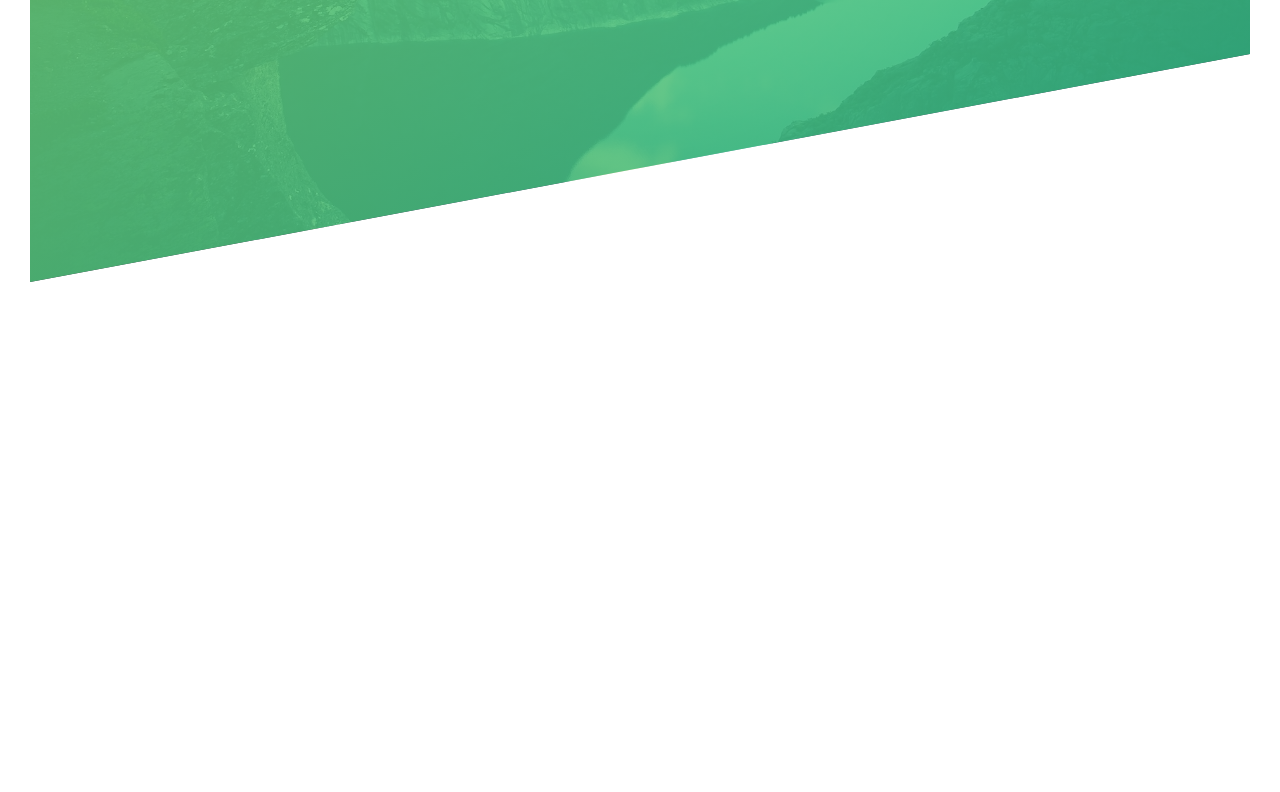
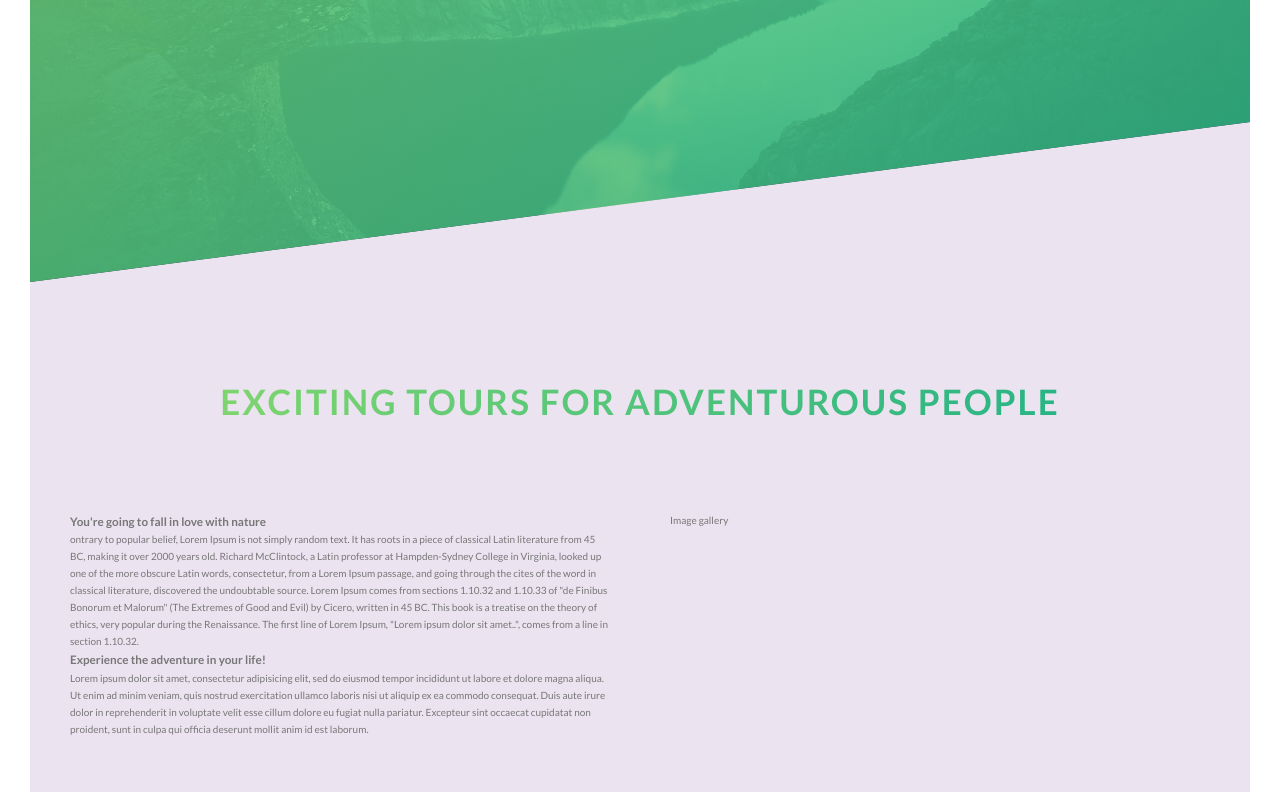
Before and after one commit to dnperera/Nature-Tour-Web-Site-Adanced-CSS-SASS, a website: page index.html in a window 1280 px wide. Shown: the part 508-1300 px from the top of the page. Before the commit the page ends 820 px from the top, so only its background shows below. Drawn offline with Linux system fonts and the light colour scheme.

Commit message:
add SASS utility,grid,typpgraphy methods

```diff
--- a/index.html
+++ b/index.html
@@ -6,8 +6,8 @@
 
         <link href="https://fonts.googleapis.com/css?family=Lato:100,300,400,700,900" rel="stylesheet">
 
-        <link rel="stylesheet" href="css/icon-font.css">
-        <link rel="stylesheet" href="css/style.css">
+<!--         <link rel="stylesheet" href="css/icon-font.css">
+ -->        <link rel="stylesheet" href="css/style.css">
         <link rel="shortcut icon" type="image/png" href="img/favicon.png">
 
         <title>Natours | Exciting tours for adventurous people</title>
@@ -28,7 +28,41 @@
                </h1>
                <a href="#" class="btn btn--white btn--animated">Discover Tours</a>
             </div>
-        </header><!-- /header -->
+        </header>
+        <main>
+          <section class="section-about">
+            <div class="u-center-text u-margin-bottom-8">
+              <h2 class="heading-secondary">
+                Exciting tours for adventurous people
+              </h2>
+            </div>
+            <div class="row">
+              <div class="col-1-of-2">
+                <h3 class="heading-tertiary">You're going to fall in love with nature</h3>
+                <p class="paragraph">
+                  ontrary to popular belief, Lorem Ipsum is not simply random text. It has roots in a piece of classical Latin literature from 45 BC, making it over 2000 years old. Richard McClintock, a Latin professor at Hampden-Sydney College in Virginia, looked up one of the more obscure Latin words, consectetur, from a Lorem Ipsum passage, and going through the cites of the word in classical literature, discovered the undoubtable source. Lorem Ipsum comes from sections 1.10.32 and 1.10.33 of "de Finibus Bonorum et Malorum" (The Extremes of Good and Evil) by Cicero, written in 45 BC. This book is a treatise on the theory of ethics, very popular during the Renaissance. The first line of Lorem Ipsum, "Lorem ipsum dolor sit amet..", comes from a line in section 1.10.32.
+                </p>
+                <h3 class="heading-tertiary">
+                  Experience the adventure in your life!
+                </h3>
+                <p class="paragraph">
+                  Lorem ipsum dolor sit amet, consectetur adipisicing elit, sed do eiusmod
+                  tempor incididunt ut labore et dolore magna aliqua. Ut enim ad minim veniam,
+                  quis nostrud exercitation ullamco laboris nisi ut aliquip ex ea commodo
+                  consequat. Duis aute irure dolor in reprehenderit in voluptate velit esse
+                  cillum dolore eu fugiat nulla pariatur. Excepteur sint occaecat cupidatat non
+                  proident, sunt in culpa qui officia deserunt mollit anim id est laborum.
+                </p>
+              </div>
+              <div class="col-1-of-2">
+                Image gallery
+              </div>
+            </div>
+          </section>
+        </main>
+
+
+        <!-- /header -->
         <!-- <section class="grid-test">
           <div class="row">
             <div class="col-1-of-2">
--- a/sass/abstracts/_variables.scss
+++ b/sass/abstracts/_variables.scss
@@ -5,6 +5,8 @@ $color-grey-dark: #777;
 $color-white: #fff;
 $color-black: #000000;
 
+$color-grey-light-1: #ece3f1;
+
 //Grid Variables
 $grid-width: 114rem;
 $gutter-vertical: 8rem;
--- a/sass/base/_typography.scss
+++ b/sass/base/_typography.scss
@@ -1,5 +1,5 @@
 body {
-	font-family: "Lato",sans-serif;
+	font-family: 'Lato', sans-serif;
 	font-weight: 400;
 	// font-size: 16px;
 	line-height: 1.7;
@@ -23,7 +23,7 @@ body {
 		animation-duration: 2s;
 		animation-timing-function: ease-out;
 
-	/*	animation-delay: 3s;
+		/*	animation-delay: 3s;
 	*/
 	}
 
@@ -32,6 +32,23 @@ body {
 		font-size: 2rem;
 		font-weight: 700;
 		letter-spacing: 1.75rem;
-		animation: mvoeInRight 2s ease-out
+		animation: mvoeInRight 2s ease-out;
 	}
 }
+
+.heading-secondary {
+	font-size: 3.5rem;
+	text-transform: uppercase;
+	font-weight: 700;
+	display: inline-block;
+	background-image: linear-gradient(to right, $color-primary-light, $color-primary-dark);
+	-webkit-background-clip: text;
+	color: transparent;
+	letter-spacing: 0.2rem;
+	transition: all 0.2s;
+
+	&:hover {
+		transform: skewY(2deg) skewX(15deg) scale(1.4);
+		text-shadow: 0.5rem 1rem 2rem rgba($color-black, 0.2);
+	}
+}
--- a/sass/base/_utilities.scss
+++ b/sass/base/_utilities.scss
@@ -0,0 +1,6 @@
+.u-center-text {
+	text-align: center;
+}
+.u-margin-bottom-8 {
+	margin-bottom: 8rem;
+}
--- a/sass/layout/_grid.scss
+++ b/sass/layout/_grid.scss
@@ -1,7 +1,6 @@
 .row {
 	max-width: $grid-width; //1140pix
-	background-color: #fcf300;
-	marign: 0 auto;
+	margin: 0 auto;
 
 	&:first-child {
 		margin-top: $gutter-vertical;
@@ -15,7 +14,6 @@
 
 	//define attribute class name strarts with 'col-'
 	[class^='col-'] {
-		background-color: #ff002a;
 		float: left;
 		&:not(:last-child) {
 			// everything except last child column
--- a/sass/layout/_header.scss
+++ b/sass/layout/_header.scss
@@ -1,18 +1,20 @@
 .header {
 	height: 95vh;
-	background-image:linear-gradient(to right bottom,
-		rgba($color-primary-light,0.85),
-		rgba($color-primary-dark,0.85)),
-	url(../img/hero.jpg);
+	background-image: linear-gradient(
+			to right bottom,
+			rgba($color-primary-light, 0.85),
+			rgba($color-primary-dark, 0.85)
+		),
+		url(../img/hero.jpg);
 	background-size: cover;
 	background-position: top;
-	clip-path: polygon(0 0,100% 0,100% 70%,0 100%);
+	clip-path: polygon(0 0, 100% 0, 100% 75vh, 0 100%);
 	position: relative;
 
 	//Nesting
 	&__logo-box {
 		position: absolute;
-		top:8rem;
+		top: 8rem;
 		left: 4rem;
 	}
 
@@ -22,9 +24,9 @@
 
 	&__text-box {
 		position: absolute;
-		top:40%;
+		top: 40%;
 		left: 50%;
-		transform: translate(-40%,-50%);
+		transform: translate(-40%, -50%);
 		text-align: center;
 	}
 }
--- a/sass/pages/_home.scss
+++ b/sass/pages/_home.scss
@@ -0,0 +1,5 @@
+.section-about {
+	background-color: $color-grey-light-1;
+	padding: 25rem 0;
+	margin-top: -20vh;
+}
```
Also changed, not shown: css/style.css.
